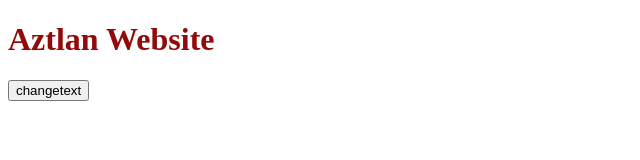
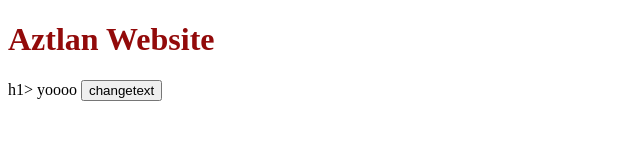
Before and after one commit to AztlanHrndz/PEOPLE-practice, a plain HTML site: page index.html in a window 1280 px wide. Shown: the whole page, without its empty margins (0-640 px from the left). Drawn offline with Linux system fonts and the light colour scheme.

Commit message:
made changes to website

```diff
--- a/index.html
+++ b/index.html
@@ -6,10 +6,11 @@
     <script src="script.js"></script>
      </head>
 
-<body>
-<h1> Aztlan Website</h1>
-<button id="changebutton"onclick="changeColor()">changetext</button>
-</body>
+    <body>
+        <h1> Aztlan Website</h1>
+        h1> yoooo</h1>
+        <button id="changebutton" onclick="changeColor()">changetext</button>
+    </body>
 </html>
 <!DOCTYPE html>
 <html>
```
